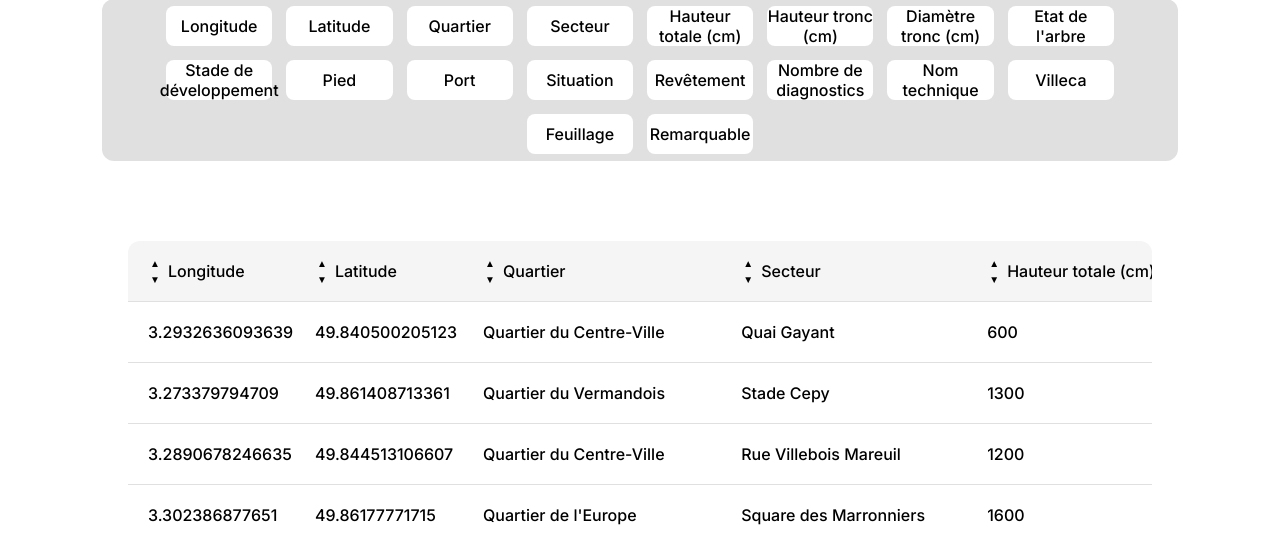
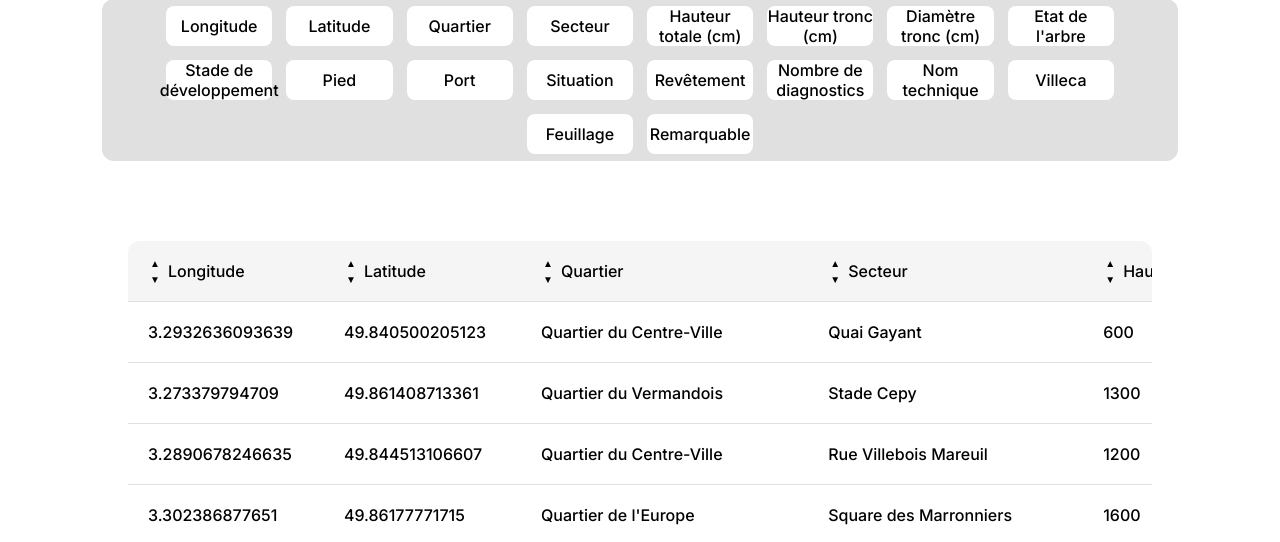
Before and after one commit to Elouaaaan/projetweb_groupe14, a PHP site: page /tableaucarte.php in a window 1280 px wide. Shown: the part 342-884 px from the top of the page. Run offline with PHP 8.4, Linux system fonts and the light colour scheme; data comes from the database, SQL or seed files in the repository; some libraries are stand-ins or nearby versions.

Commit message:
ajustements 6

```diff
--- a/assets/css/tableau.css
+++ b/assets/css/tableau.css
@@ -37,6 +37,8 @@ td {
   text-align: left;
   padding-top: 20px;
   padding-bottom: 20px;
+  padding-right: 30px;
+  /* c'est fait exprès de le mettre en 3 parties et pas en une ligne */
 }
 
 
```
